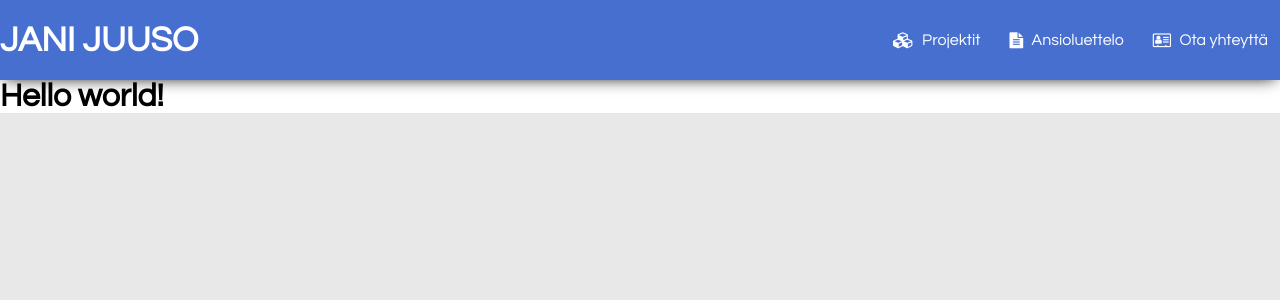
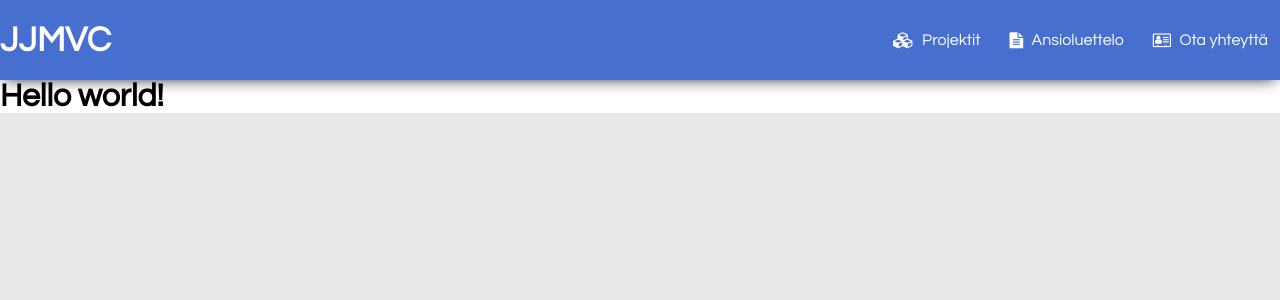
Before and after one commit to Progvice/mvc, a PHP site: page / in a window 1280 px wide. Shown: the top 300 px of the page. Run offline with PHP 8.4, Linux system fonts and the light colour scheme.

Commit message:
Pieni muutos headeriin

```diff
--- a/app/views/templates/header_title.php
+++ b/app/views/templates/header_title.php
@@ -3,9 +3,10 @@ namespace Core\App\Template;
 class header_title extends \Core\App\Template {
     protected $template;
     public function Load($values) {
+        $name = CONFIG['server']['name'];
         $this->template = <<<EOT
             <div class="header_title">
-                <a href="/"><h2>Jani Juuso</h2></a>
+                <a href="/"><h2>{$name}</h2></a>
             </div>
         EOT;
         return $this->template;
```
